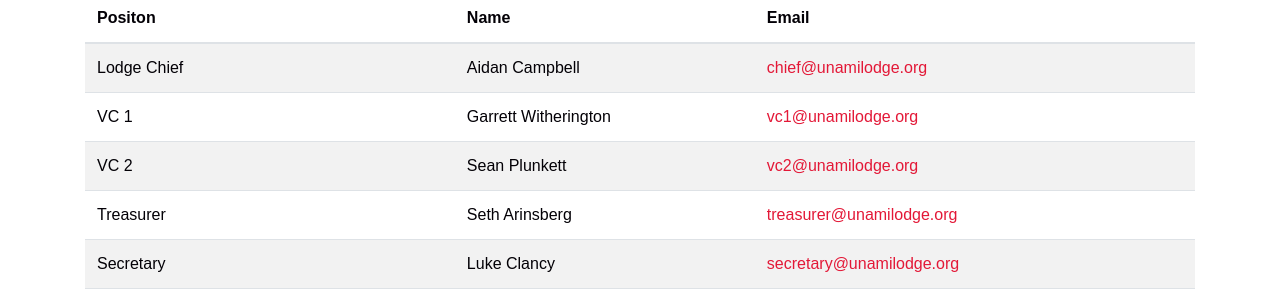
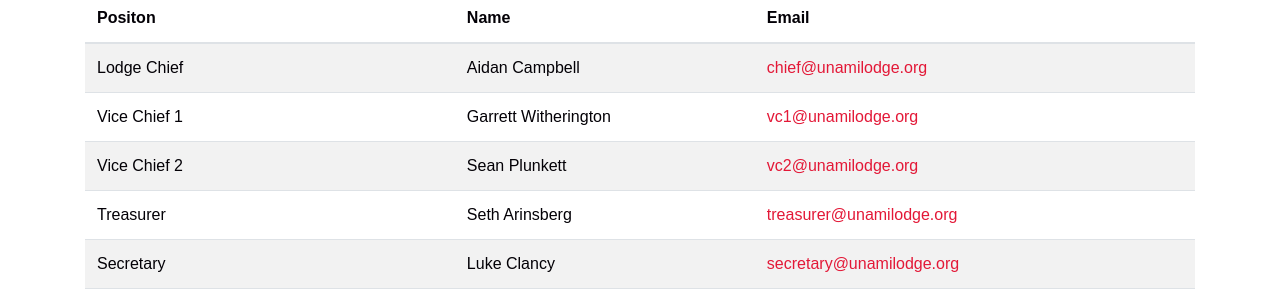
Before and after one commit to colbsa/UnamiLodge.org, a Jekyll site: the page built from officers.md, in a window 1280 px wide and 900 px high. Shown: the part 163-463 px from the top of the window. Built offline with Jekyll 4.4.1, drawn with Linux system fonts in a browser that asks for light colours; some web fonts are replaced.

Commit message:
General fixes.  Closes #1

```diff
--- a/_data/awards.yml
+++ b/_data/awards.yml
@@ -3,7 +3,7 @@
   link-text: Nominations Open
   link-url: https://docs.google.com/forms/d/e/1FAIpQLSelFcms1tCL-HO-thY7o7uRa4GIKFo6elAPvpAssZ1skiiTSw/viewform
 
-- title: Founders Award
+- title: Founder's Award
   deadline: October 27, 2019
   link-text: Nominations Open
   link-url: https://docs.google.com/forms/d/e/1FAIpQLSdURUqvWv9cGI6xkyhzMc3G7Lsgvnbn7L13haFAas9plAKPrg/viewform
--- a/_data/lec.yml
+++ b/_data/lec.yml
@@ -3,11 +3,11 @@ officers:
   name: Aidan Campbell
   email: chief
 
-- title: VC 1
+- title: Vice Chief 1
   name: Garrett Witherington
   email: vc1
 
-- title: VC 2
+- title: Vice Chief 2
   name: Sean Plunkett
   email: vc2
 
```
Also changed, not shown: parentinfo.md (+1 -1 lines).
